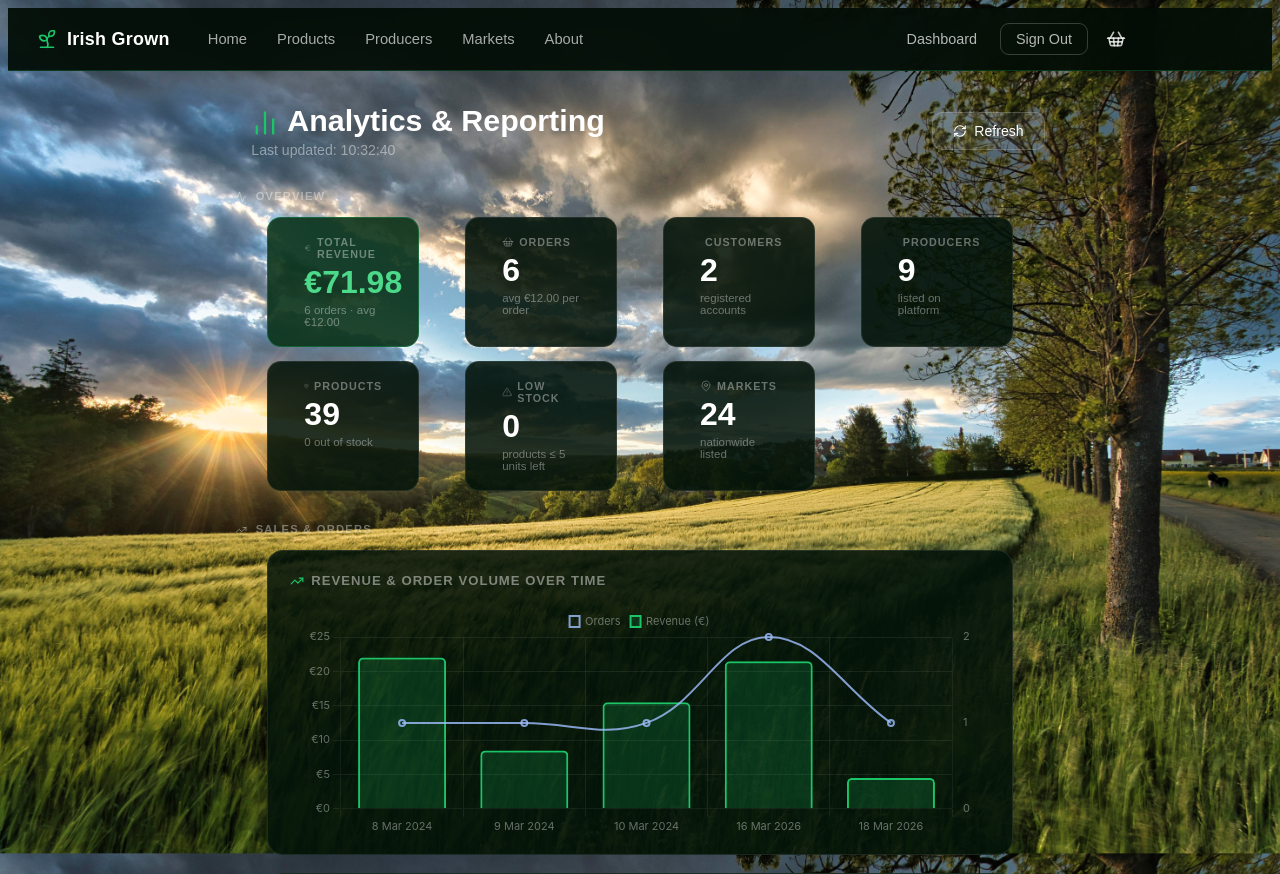
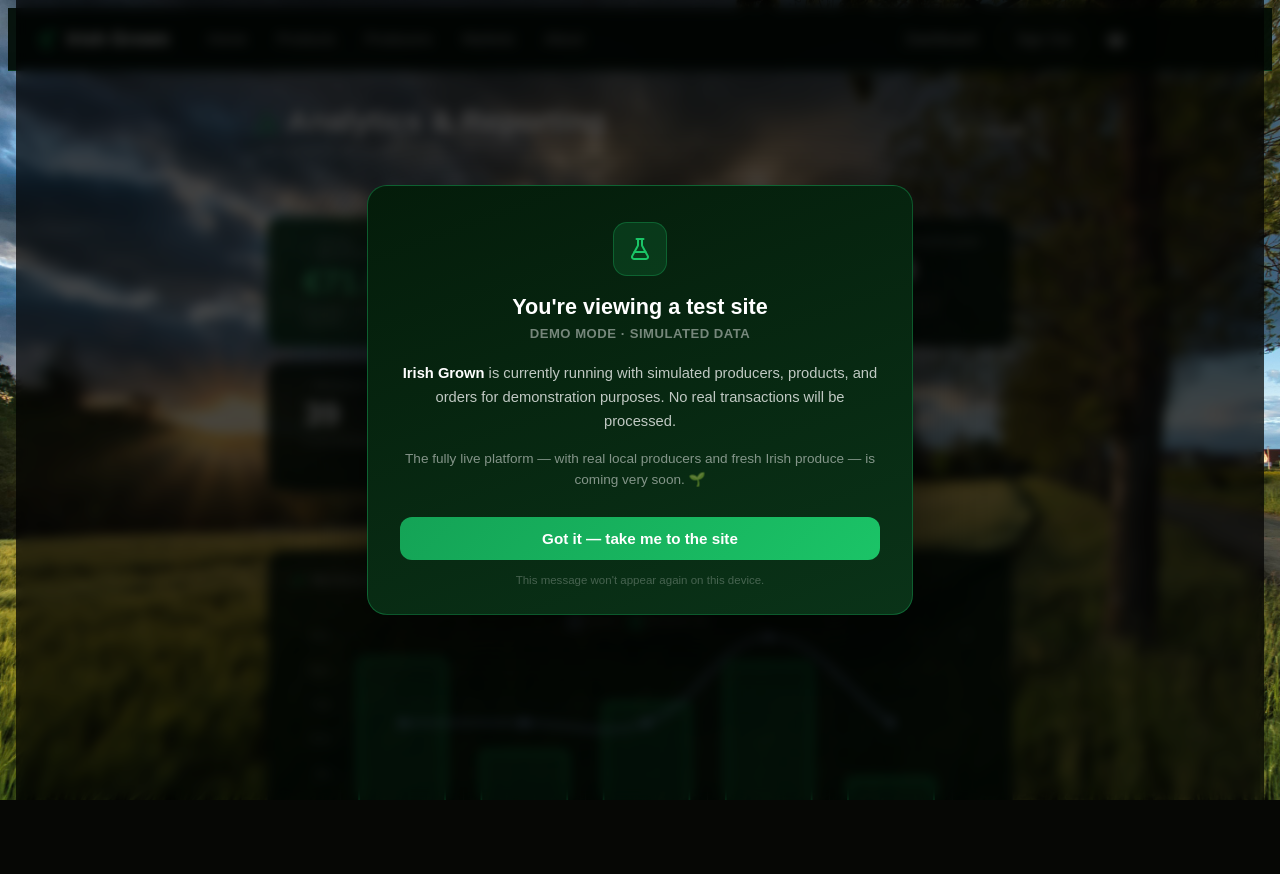
Before and after one commit to GrafSteglitz/irish-grown, a Flask app: page /admin in a window 1280 px wide. Shown: the top 874 px of the page. After the commit the page ends 800 px from the top, so only its background shows below. Run offline with Flask 3, Linux system fonts and the light colour scheme; the visitor is signed in with stand-in values (Sample User, id 1); data that the repository does not hold is empty; some libraries are stand-ins or nearby versions; some web fonts are replaced.

Commit message:
Add first-visit test-mode banner
Shows a modal overlay on the first page load explaining the site is
running with simulated data and the live version is coming soon.
Dismissed state stored in localStorage so it only appears once per device.

Co-Authored-By: Claude Sonnet 4.6 <noreply@anthropic.com>

```diff
--- a/templates/base.html
+++ b/templates/base.html
@@ -25,6 +25,80 @@
 </head>
 
 <body>
+
+<!-- ── Test-mode notice (shown once per browser via localStorage) ──────── -->
+<div id="test-banner-backdrop" style="
+  display:none; position:fixed; inset:0; z-index:9999;
+  background:rgba(0,0,0,0.72); backdrop-filter:blur(6px);
+  align-items:center; justify-content:center; padding:20px;">
+  <div style="
+    max-width:480px; width:100%;
+    background:linear-gradient(160deg,#041c0a 0%,#0a3318 100%);
+    border:1px solid rgba(27,196,103,0.35); border-radius:20px;
+    padding:36px 32px 28px; position:relative; box-shadow:0 24px 80px rgba(0,0,0,0.6);">
+
+    <!-- Icon -->
+    <div style="
+      width:52px; height:52px; border-radius:14px; margin:0 auto 18px;
+      background:rgba(27,196,103,0.15); border:1px solid rgba(27,196,103,0.3);
+      display:flex; align-items:center; justify-content:center;">
+      <i data-lucide="flask-conical" style="width:24px;height:24px;stroke:#1bc467;fill:none;stroke-width:2;"></i>
+    </div>
+
+    <!-- Heading -->
+    <h2 style="text-align:center;margin:0 0 6px;font-size:1.35rem;color:white;">
+      You're viewing a test site
+    </h2>
+    <p style="text-align:center;margin:0 0 20px;font-size:0.82rem;
+      color:rgba(255,255,255,0.45);letter-spacing:0.5px;text-transform:uppercase;font-weight:700;">
+      Demo mode · Simulated data
+    </p>
+
+    <!-- Body -->
+    <p style="color:rgba(255,255,255,0.75);font-size:0.92rem;line-height:1.65;margin:0 0 14px;text-align:center;">
+      <strong style="color:white;">Irish Grown</strong> is currently running with simulated producers,
+      products, and orders for demonstration purposes.
+      No real transactions will be processed.
+    </p>
+    <p style="color:rgba(255,255,255,0.5);font-size:0.85rem;line-height:1.6;margin:0 0 26px;text-align:center;">
+      The fully live platform — with real local producers and fresh
+      Irish produce — is coming very soon. 🌱
+    </p>
+
+    <!-- Dismiss button -->
+    <button onclick="dismissTestBanner()" style="
+      display:block; width:100%; padding:13px;
+      background:linear-gradient(135deg,#14a356 0%,#1bc467 100%);
+      border:none; border-radius:12px; color:white;
+      font-family:inherit; font-size:0.95rem; font-weight:700;
+      cursor:pointer; transition:filter 0.15s;"
+      onmouseover="this.style.filter='brightness(1.1)'"
+      onmouseout="this.style.filter=''">
+      Got it — take me to the site
+    </button>
+
+    <!-- Fine print -->
+    <p style="text-align:center;margin:14px 0 0;font-size:0.72rem;color:rgba(255,255,255,0.25);">
+      This message won't appear again on this device.
+    </p>
+  </div>
+</div>
+
+<script>
+  (function () {
+    if (!localStorage.getItem('ig_test_banner_dismissed')) {
+      var el = document.getElementById('test-banner-backdrop');
+      el.style.display = 'flex';
+      if (typeof lucide !== 'undefined') lucide.createIcons();
+      else window.addEventListener('load', function(){ lucide.createIcons(); });
+    }
+  })();
+  function dismissTestBanner() {
+    localStorage.setItem('ig_test_banner_dismissed', '1');
+    document.getElementById('test-banner-backdrop').style.display = 'none';
+  }
+</script>
+
 	<nav class="site-nav">
 		<div class="nav-inner">
 			<a class="nav-logo" href="{{ url_for('index') }}">
```
